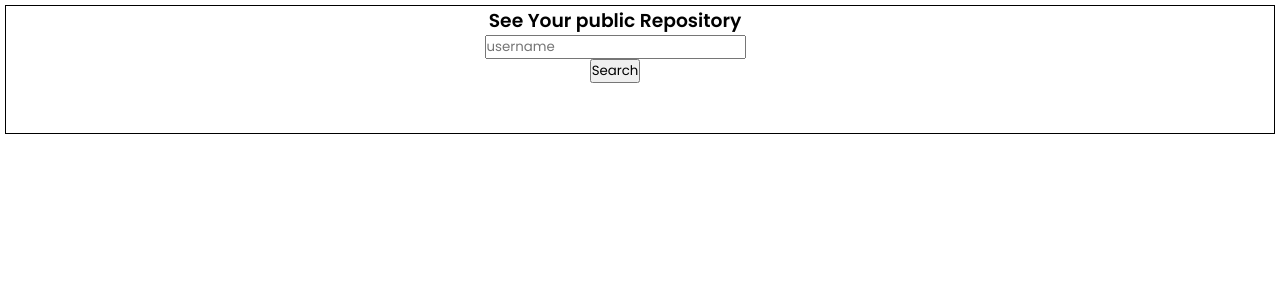
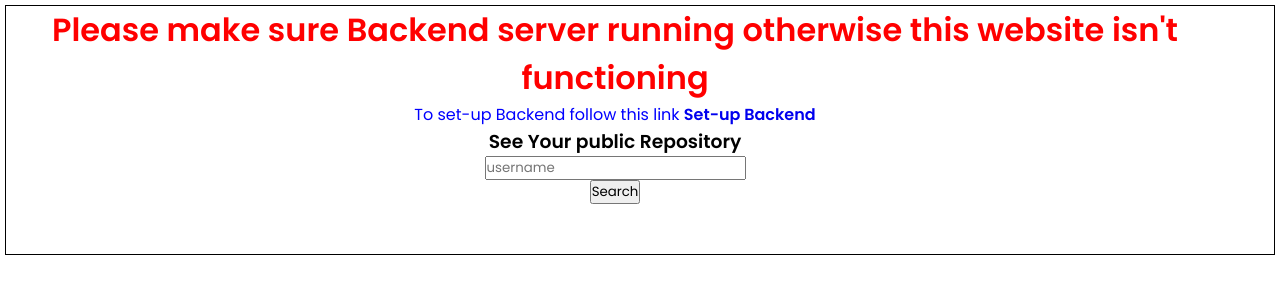
Before and after one commit to Situn09/DisplayGitRepo, a plain HTML site: page index.html in a window 1280 px wide. Drawn offline with Linux system fonts and the light colour scheme.

Commit message:
set warning in header

```diff
--- a/index.html
+++ b/index.html
@@ -12,6 +12,11 @@
     <title>See Git Repo</title>
 </head>
 <body >
+    <div id="warning">
+    <h1  style="text-align: center; color: red;">Please make sure Backend server running otherwise this website isn't functioning</h1>
+    <div style="text-align: center; color: blue;">
+    To set-up Backend follow this link <a href="https://github.com/Situn09/DisplayGitRepo/blob/main/README.md" style="text-decoration: none; font-weight: bolder;">Set-up Backend</a>
+    </div>
     <div id="firstPage">
         <h3>See Your public Repository</h3>
         <input type="search" name="user" id="user" placeholder="username">
```
